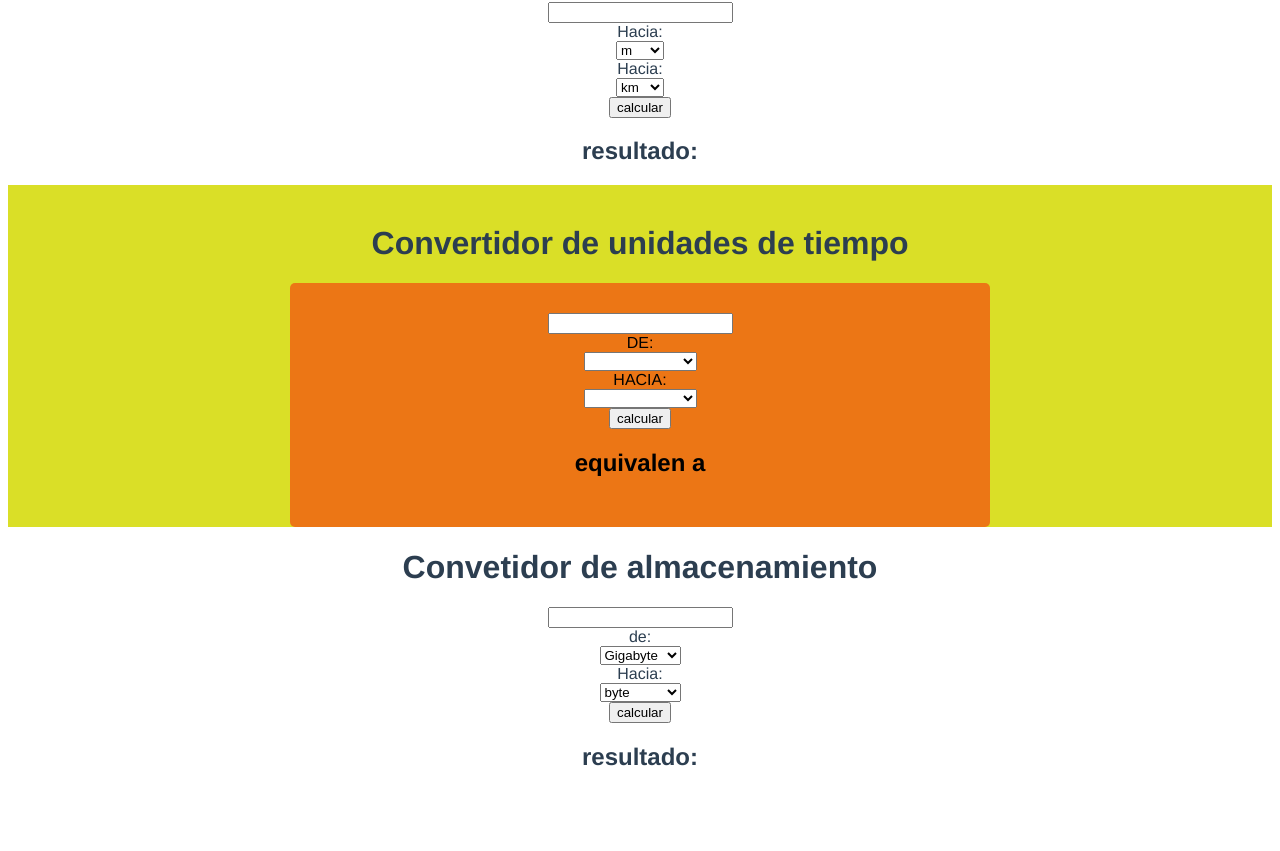
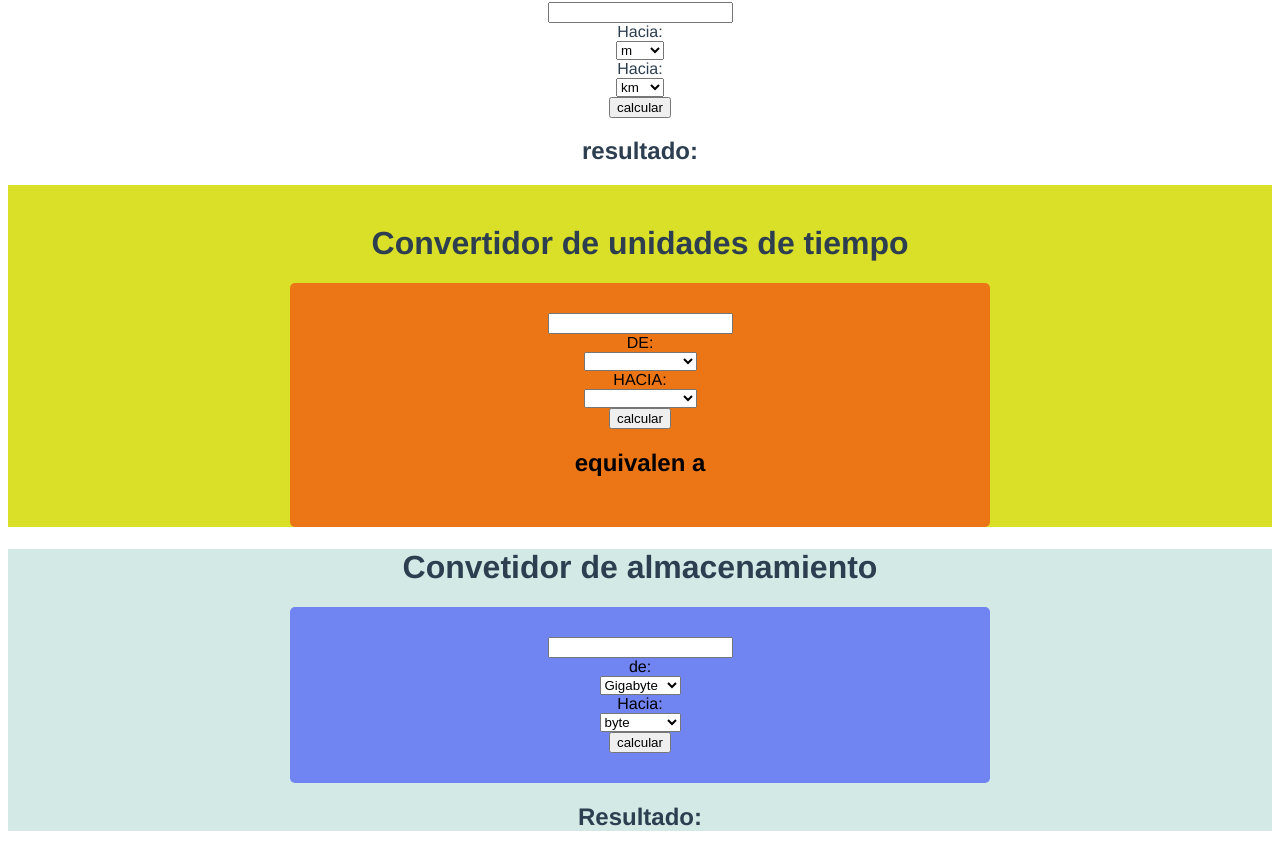
Before and after one commit to CesarAndreChavezHerrera/aprendisajeVue, a Vue app in the folder componetes/: page / in a window 1280 px wide. Shown: the part 875-1726 px from the top of the page. Before the commit the page ends 1666 px from the top, so only its background shows below. Built offline with nearby package versions, Linux system fonts and the light colour scheme.

Commit message:
decoracion de almacenamiento

```diff
--- a/componetes/src/components/almacenamiento.vue
+++ b/componetes/src/components/almacenamiento.vue
@@ -1,6 +1,7 @@
 <template>
-    <div>
+    <div class="bodyy">
         <h1>Convetidor de almacenamiento</h1>
+      <div class="mainn">
         <input type="text" v-model ="entrada_numero" >
         <div>
             <span>de:</span>
@@ -30,8 +31,9 @@
         </select>
         <br>
         <button v-on:click="calcular">calcular</button>
-        <h2>resultado:{{salida}}</h2>
-    </div>
+     </div>
+        <h2>Resultado:{{salida}}</h2>
+      </div>
 </template>
 
 <script>
@@ -63,3 +65,23 @@ export default({
 })
 
 </script>
+<style>
+.bodyy {
+    background-color: rgb(211, 233, 230);
+    background-position: center;
+    background-size: cover;
+    background-attachment: fixed;
+    background-repeat: no-repeat;
+}
+.mainn {
+    width: 50vw;
+    margin: auto;
+    padding: 30px;
+    border-radius: 5px;
+    background-color: rgba(0, 17, 255, 0.472);
+    color: rgb(0, 0, 0);
+}
+#Resultado h1 {
+    font-size: 40px;
+}
+</style>
```
